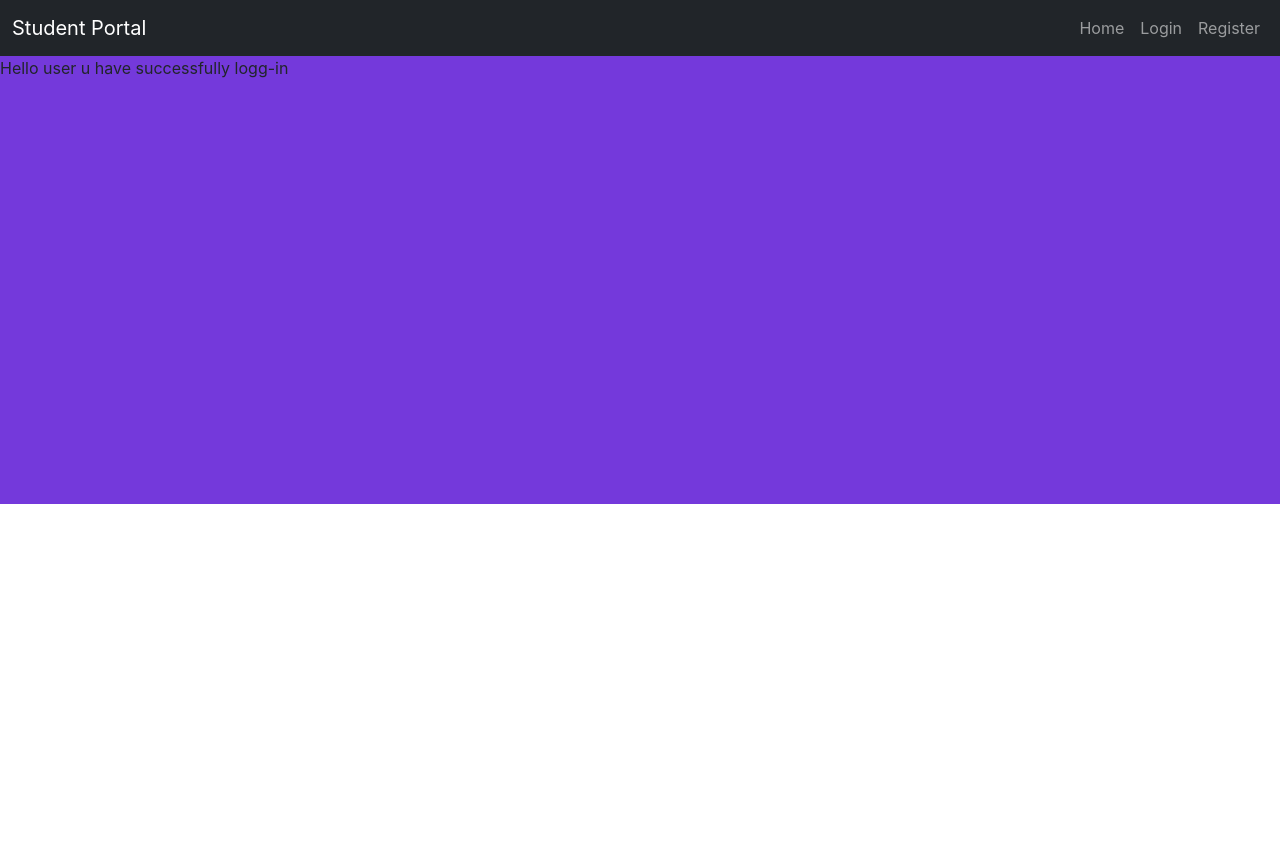
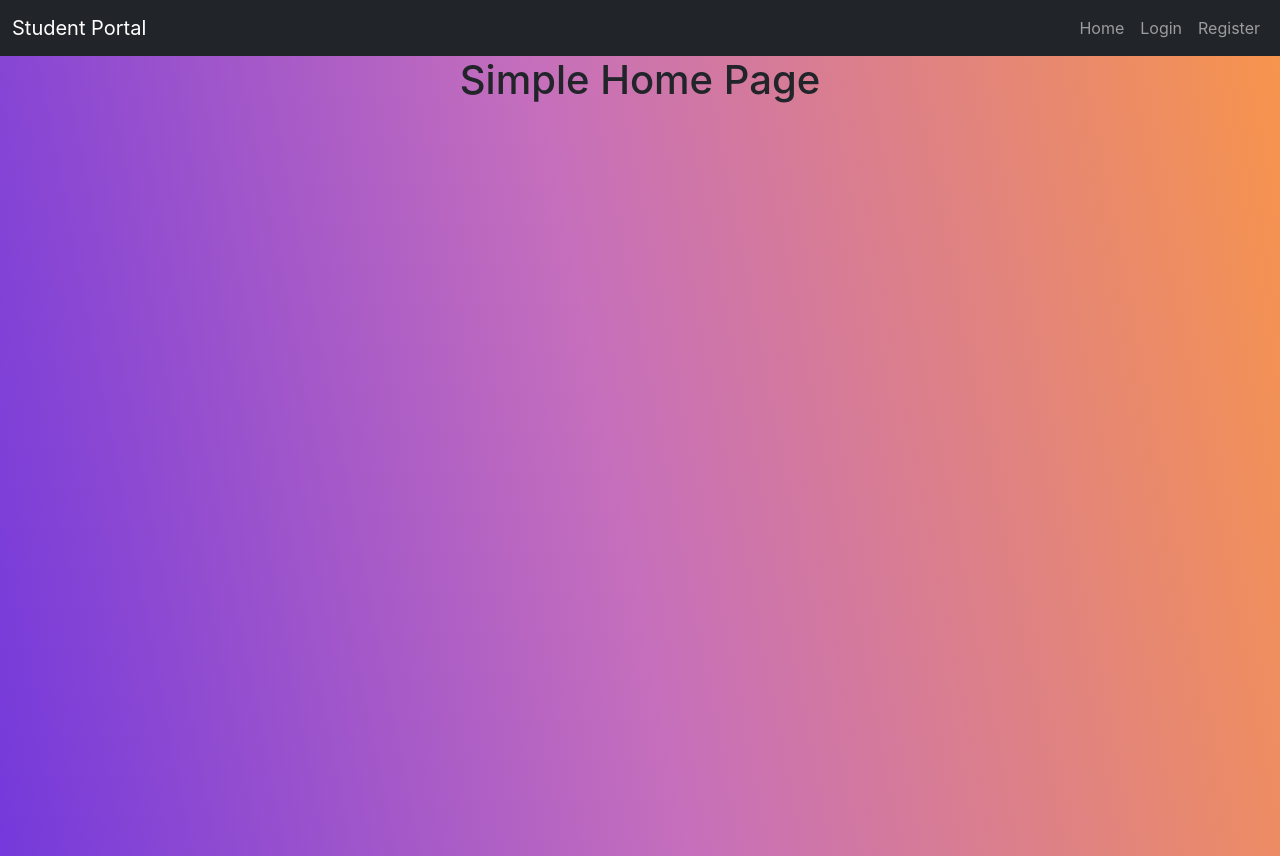
Before and after one commit to Pankaj-Jogale/my-react-app, a React (Create React App) app: page / in a window 1280 px wide. Before the commit the page ends 800 px from the top, so only its background shows below. Built offline with nearby package versions, Linux system fonts and the light colour scheme; the HTML template or start-up script is replaced by a standard one.

Commit message:
setup after login page and home page

```diff
--- a/src/components/App.css
+++ b/src/components/App.css
@@ -13,8 +13,13 @@
   list-style-type: none;
 }
 .home-pg {
-  background-color: #7439db;
-  min-height: 56vh;
+  background-image: linear-gradient(79deg, #7439db, #c66fbc 48%, #f7944d);
+  min-height: 100vh;
+
+  display: flex;
+  flex-direction: column;
+  align-content: center;
+  text-align: center;
 }
 .auth-form-container {
   min-height: 92vh;
--- a/src/components/Home.jsx
+++ b/src/components/Home.jsx
@@ -1,5 +1,9 @@
-let Home = () => {
-  return <div className="home-pg">Hello user u have successfully logg-in</div>;
-};
+function Home() {
+  return (
+    <div className="home-pg">
+      <h1>Simple Home Page</h1>
+    </div>
+  );
+}
 
 export default Home;
--- a/src/components/Menu.jsx
+++ b/src/components/Menu.jsx
@@ -1,5 +1,31 @@
-let Menu = () => {
-  return <div>Hello user u have successfully logg-in</div>;
-};
+import { useState } from "react";
+function Menu() {
+  let [list] = useState([{}, {}, {}, {}, {}, {}, {}, {}]);
+  return (
+    <div className="row " style={{ width: "100%", height: "auto" }}>
+      {list.map((item, index) => (
+        <div key={index} className="col-12 col-md-3 my-2">
+          <div className="card">
+            <img
+              src={`https://picsum.photos/${201 + index}`}
+              alt="image"
+              style={{ height: "300px", objectFit: "cover" }}
+            />
+            <div className="card-header">Card Title</div>
+            <div
+              className="card-body"
+              style={{ height: "150px", overflow: "scroll" }}
+            >
+              Paragraphs are the building blocks of papers. Many students define
+              paragraphs in terms of length: a paragraph is a group of at least
+              five sentences.Paragraphs are the building blocks of papers. Many
+              students define paragraphs in terms of length
+            </div>
+          </div>
+        </div>
+      ))}
+    </div>
+  );
+}
 
 export default Menu;
```
